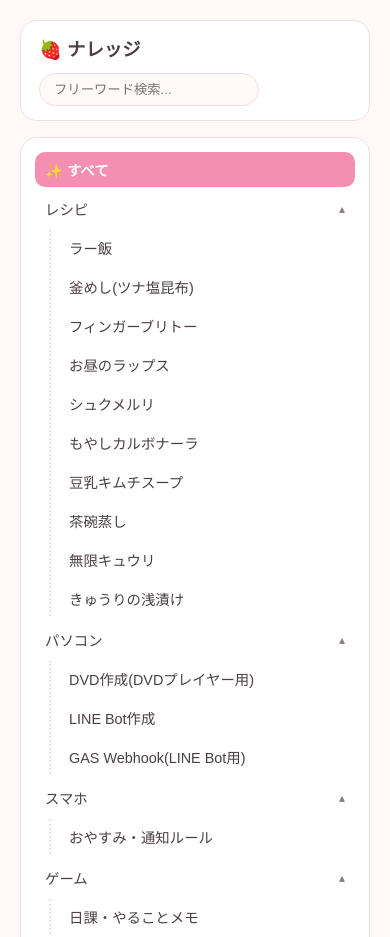
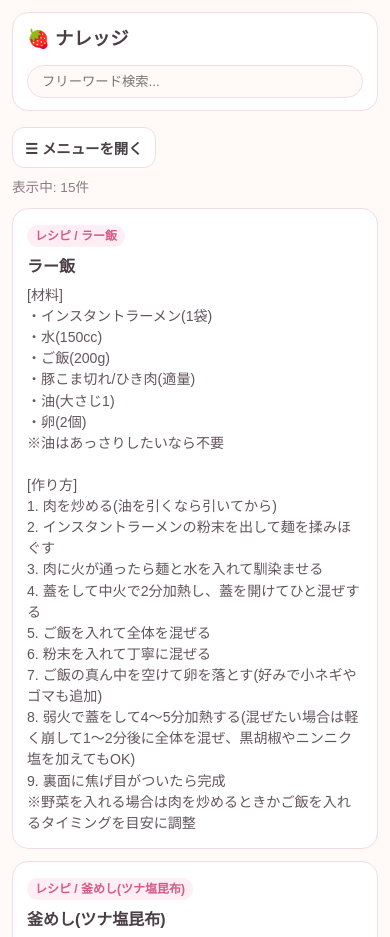
Before and after one commit to shinkomi/knowledge, a plain HTML site: page index.html in a window 390 px wide. Shown: the top 937 px of the page. Drawn offline with Linux system fonts and the light colour scheme.

Commit message:
表示改善、メモへのジャンプに対応

```diff
--- a/index.html
+++ b/index.html
@@ -13,7 +13,14 @@
       <input id="q" type="search" placeholder="フリーワード検索..." />
     </header>
     <div class="layout">
-      <nav><ul id="menu"></ul></nav>
+      <div class="nav-area">
+        <button id="menuToggle" class="menu-toggle" type="button" aria-expanded="false" aria-controls="mainNav">
+          ☰ メニューを開く
+        </button>
+        <nav id="mainNav" class="nav">
+          <ul id="menu"></ul>
+        </nav>
+      </div>
       <main>
         <div id="status" class="status"></div>
         <div id="cards" class="cards"></div>
@@ -26,9 +33,39 @@
     let catFilter = "all";
     let itemFilter = null;
     let query = "";
+    let initializedOpen = false;
+    let isMenuOpen = false;
+    let searchJumpTimer = null;
     const openCats = new Set();
 
+    const MOBILE_QUERY = "(max-width: 768px)";
+    const isMobile = () => window.matchMedia(MOBILE_QUERY).matches;
     const catLabel = (id) => data.categories.find((c) => c.id === id)?.label || id;
+
+    function syncMenuVisibility() {
+      const toggleBtn = document.getElementById("menuToggle");
+      const nav = document.getElementById("mainNav");
+      if (!toggleBtn || !nav) return;
+
+      if (!isMobile()) {
+        nav.classList.remove("is-collapsed");
+        toggleBtn.setAttribute("aria-expanded", "true");
+        return;
+      }
+
+      nav.classList.toggle("is-collapsed", !isMenuOpen);
+      toggleBtn.setAttribute("aria-expanded", String(isMenuOpen));
+      toggleBtn.textContent = isMenuOpen ? "✕ メニューを閉じる" : "☰ メニューを開く";
+    }
+
+    function initDefaultOpenState() {
+      if (initializedOpen) return;
+      initializedOpen = true;
+      // PCは初回全開、スマホは閉じて省スペース化
+      if (!isMobile()) {
+        data.categories.forEach((c) => openCats.add(c.id));
+      }
+    }
 
     function addBtn(ul, label, active, onClick) {
       const li = document.createElement("li");
@@ -43,12 +80,16 @@
     }
 
     function renderMenu() {
+      initDefaultOpenState();
+      syncMenuVisibility();
+
       const menu = document.getElementById("menu");
       menu.innerHTML = "";
 
       addBtn(menu, "✨ すべて", catFilter === "all" && !itemFilter, () => {
         catFilter = "all";
         itemFilter = null;
+        if (isMobile()) isMenuOpen = false;
         render();
       });
 
@@ -61,6 +102,7 @@
           addBtn(menu, c.label, catFilter === c.id && !itemFilter, () => {
             catFilter = c.id;
             itemFilter = null;
+            if (isMobile()) isMenuOpen = false;
             render();
           });
           return;
@@ -68,11 +110,6 @@
 
         const li = document.createElement("li");
         const details = document.createElement("details");
-
-        // 初回だけ全開
-        if (openCats.size === 0) {
-          data.categories.forEach(c => openCats.add(c.id));
-        }
         details.open = openCats.has(c.id);
 
         const summary = document.createElement("summary");
@@ -100,7 +137,8 @@
             catFilter = c.id;
             itemFilter = ch.id;
             openCats.add(c.id);
-            render();
+            if (isMobile()) isMenuOpen = false;
+            render(ch.id);
           });
         });
 
@@ -111,32 +149,77 @@
       });
     }
 
-    function render() {
-      renderMenu();
+    function getFilteredItems() {
       const q = query.toLowerCase();
-      const list = data.items.filter((it) => {
+      return data.items.filter((it) => {
         if (itemFilter) return it.id === itemFilter;
         if (catFilter !== "all" && it.category !== catFilter) return false;
         if (!q) return true;
         return [it.title, it.body, it.parent || "", catLabel(it.category), ...(it.tags || [])]
           .join(" ").toLowerCase().includes(q);
       });
+    }
+
+    function jumpToCard(id) {
+      if (!id) return;
+      requestAnimationFrame(() => {
+        const target = document.getElementById(`card-${id}`);
+        if (target) {
+          target.scrollIntoView({ behavior: "smooth", block: "start" });
+        }
+      });
+    }
+
+    function render(scrollToId = null) {
+      renderMenu();
+      const list = getFilteredItems();
 
       document.getElementById("status").textContent = `表示中: ${list.length}件`;
       document.getElementById("cards").innerHTML = list.length
         ? list.map((it) => `
-            <article class="card">
+            <article id="card-${it.id}" class="card">
               <span class="badge">${it.parent ? `${catLabel(it.category)} / ${it.title}` : catLabel(it.category)}</span>
               <h2>${it.title}</h2>
               <p>${it.body}</p>
             </article>
           `).join("")
         : `<div class="card">該当するメモがありません</div>`;
+
+      if (scrollToId) {
+        jumpToCard(scrollToId);
+      }
     }
 
-    document.getElementById("q").addEventListener("input", (e) => {
+    document.getElementById("menuToggle").addEventListener("click", () => {
+      isMenuOpen = !isMenuOpen;
+      syncMenuVisibility();
+    });
+
+    window.addEventListener("resize", () => {
+      syncMenuVisibility();
+    });
+
+    const qInput = document.getElementById("q");
+
+    qInput.addEventListener("input", (e) => {
       query = e.target.value.trim();
       render();
+
+      clearTimeout(searchJumpTimer);
+      if (query) {
+        searchJumpTimer = setTimeout(() => {
+          const matched = getFilteredItems();
+          if (matched.length) jumpToCard(matched[0].id);
+        }, 350);
+      }
+    });
+
+    qInput.addEventListener("keydown", (e) => {
+      if (e.key === "Enter" && query) {
+        clearTimeout(searchJumpTimer);
+        const matched = getFilteredItems();
+        if (matched.length) jumpToCard(matched[0].id);
+      }
     });
 
     fetch("./memos.json?_=" + Date.now())
--- a/style.css
+++ b/style.css
@@ -8,7 +8,11 @@
   --border: #f3dce4;
 }
 
-* { box-sizing: border-box; }
+*,
+*::before,
+*::after {
+  box-sizing: border-box;
+}
 
 body {
   margin: 0;
@@ -16,51 +20,111 @@ body {
   font-family: "Hiragino Maru Gothic ProN", "Rounded Mplus 1c", sans-serif;
   background: var(--bg);
   color: var(--ink);
+  line-height: 1.5;
 }
 
-.wrap { max-width: 960px; margin: 0 auto; }
+.wrap {
+  max-width: 960px;
+  margin: 0 auto;
+}
 
 header {
-  display: flex; flex-wrap: wrap; gap: 12px; align-items: center; justify-content: space-between;
-  background: var(--card); border: 1.5px solid var(--border); border-radius: 16px;
-  padding: 14px 18px; margin-bottom: 16px;
+  display: flex;
+  flex-wrap: wrap;
+  gap: 12px;
+  align-items: center;
+  justify-content: space-between;
+  background: var(--card);
+  border: 1.5px solid var(--border);
+  border-radius: 16px;
+  padding: 14px 18px;
+  margin-bottom: 16px;
 }
 
-h1 { margin: 0; font-size: 1.15rem; }
+h1 {
+  margin: 0;
+  font-size: 1.15rem;
+}
 
 input[type="search"] {
-  padding: 8px 14px; border-radius: 999px; border: 1.5px solid var(--border);
-  background: var(--bg); color: var(--ink); min-width: 220px;
+  padding: 8px 14px;
+  border-radius: 999px;
+  border: 1.5px solid var(--border);
+  background: var(--bg);
+  color: var(--ink);
+  font-family: inherit;
+  min-width: 220px;
 }
 
-.layout { display: grid; grid-template-columns: 220px 1fr; gap: 16px; align-items: start; }
-@media (max-width: 720px) { .layout { grid-template-columns: 1fr; } }
-
-nav, .card {
-  background: var(--card); border: 1.5px solid var(--border); border-radius: 16px; padding: 14px;
+input[type="search"]:focus {
+  outline: none;
+  border-color: var(--accent);
 }
 
-nav ul { list-style: none; margin: 0; padding: 0; }
-nav li { margin-bottom: 4px; }
-nav .sub { margin: 4px 0 6px 14px; padding-left: 8px; border-left: 2px dotted var(--border); }
+.layout {
+  display: grid;
+  grid-template-columns: 220px 1fr;
+  gap: 16px;
+  align-items: start;
+}
+
+.nav-area {
+  min-width: 0;
+}
+
+main {
+  min-width: 0;
+}
+
+/* PCではスマホ用開閉ボタンを非表示 */
+.menu-toggle {
+  display: none;
+}
+
+nav,
+.card {
+  background: var(--card);
+  border: 1.5px solid var(--border);
+  border-radius: 16px;
+  padding: 14px;
+}
+
+.card {
+  scroll-margin-top: 16px;
+}
+
+nav ul {
+  list-style: none;
+  margin: 0;
+  padding: 0;
+}
+
+nav li {
+  margin-bottom: 4px;
+}
 
 .nav-btn {
-  width: 100%; text-align: left; border: 0; background: transparent; color: var(--ink);
-  padding: 7px 10px; border-radius: 10px; cursor: pointer; font-size: 0.9rem;
-}
-.nav-btn:hover { background: var(--soft); }
-.nav-btn.active { background: var(--accent); color: #fff; font-weight: bold; }
-
-.status { font-size: 0.85rem; color: var(--muted); margin-bottom: 10px; }
-.cards { display: grid; grid-template-columns: repeat(auto-fill, minmax(240px, 1fr)); gap: 12px; }
-
-.badge {
-  display: inline-block; font-size: 0.75rem; background: var(--soft); color: #d65a86;
-  padding: 2px 8px; border-radius: 999px; font-weight: bold;
+  width: 100%;
+  text-align: left;
+  border: 0;
+  background: transparent;
+  color: var(--ink);
+  font-family: inherit;
+  padding: 7px 10px;
+  border-radius: 10px;
+  cursor: pointer;
+  font-size: 0.9rem;
 }
 
-.card h2 { margin: 8px 0 6px; font-size: 1rem; }
-.card p { margin: 0; font-size: 0.88rem; color: #63555d; white-space: pre-line; }
+.nav-btn:hover {
+  background: var(--soft);
+}
+
+.nav-btn.active {
+  background: var(--accent);
+  color: #fff;
+  font-weight: bold;
+}
 
 nav details {
   margin-bottom: 4px;
@@ -75,6 +139,7 @@ nav summary {
   display: flex;
   align-items: center;
   justify-content: space-between;
+  gap: 8px;
 }
 
 nav summary::-webkit-details-marker {
@@ -83,6 +148,16 @@ nav summary::-webkit-details-marker {
 
 nav summary:hover {
   background: var(--soft);
+}
+
+nav summary.active {
+  background: var(--accent);
+  color: #fff;
+  font-weight: bold;
+}
+
+nav summary.active::after {
+  color: #fff;
 }
 
 nav summary::after {
@@ -101,3 +176,112 @@ nav .sub {
   list-style: none;
   border-left: 2px dotted var(--border);
 }
+
+.status {
+  font-size: 0.85rem;
+  color: var(--muted);
+  margin-bottom: 10px;
+}
+
+.cards {
+  display: grid;
+  grid-template-columns: repeat(auto-fill, minmax(240px, 1fr));
+  gap: 12px;
+}
+
+.badge {
+  display: inline-block;
+  font-size: 0.75rem;
+  background: var(--soft);
+  color: #d65a86;
+  padding: 2px 8px;
+  border-radius: 999px;
+  font-weight: bold;
+}
+
+.card h2 {
+  margin: 8px 0 6px;
+  font-size: 1rem;
+}
+
+.card p {
+  margin: 0;
+  font-size: 0.88rem;
+  color: #63555d;
+  white-space: pre-line;
+}
+
+/* スマホ向け調整（768px以下） */
+@media (max-width: 768px) {
+  body {
+    padding: 12px;
+  }
+
+  header {
+    padding: 12px 14px;
+  }
+
+  input[type="search"] {
+    width: 100%;
+    min-width: 0;
+  }
+
+  .layout {
+    display: flex;
+    flex-direction: column;
+    gap: 10px;
+  }
+
+  .menu-toggle {
+    display: flex;
+    align-items: center;
+    justify-content: center;
+    width: 100%;
+    padding: 9px 12px;
+    background: var(--card);
+    color: var(--ink);
+    border: 1.5px solid var(--border);
+    border-radius: 12px;
+    font-family: inherit;
+    font-size: 0.9rem;
+    font-weight: bold;
+    cursor: pointer;
+  }
+
+  .menu-toggle:hover {
+    background: var(--soft);
+  }
+
+  nav.is-collapsed {
+    display: none;
+  }
+
+  nav {
+    width: 100%;
+    margin-top: 8px;
+    padding: 10px;
+    max-height: 45vh;
+    overflow-y: auto;
+  }
+
+  #menu {
+    display: flex;
+    flex-direction: column;
+    gap: 2px;
+  }
+
+  .nav-btn,
+  nav summary {
+    padding: 6px 10px;
+    font-size: 0.875rem;
+  }
+
+  nav .sub {
+    margin-left: 10px;
+    padding-left: 8px;
+  }
+
+  .cards {
+    grid-template-columns: 1fr;
+  }
+}
```
